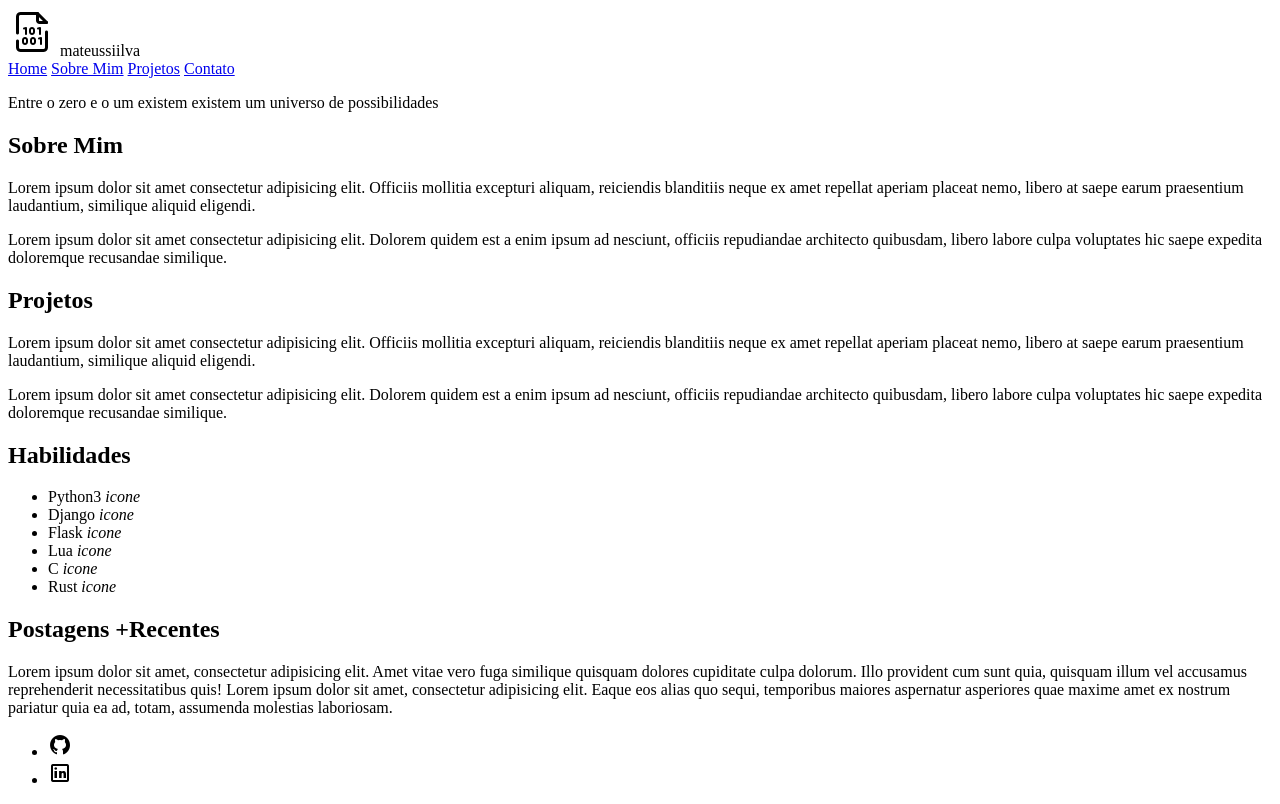
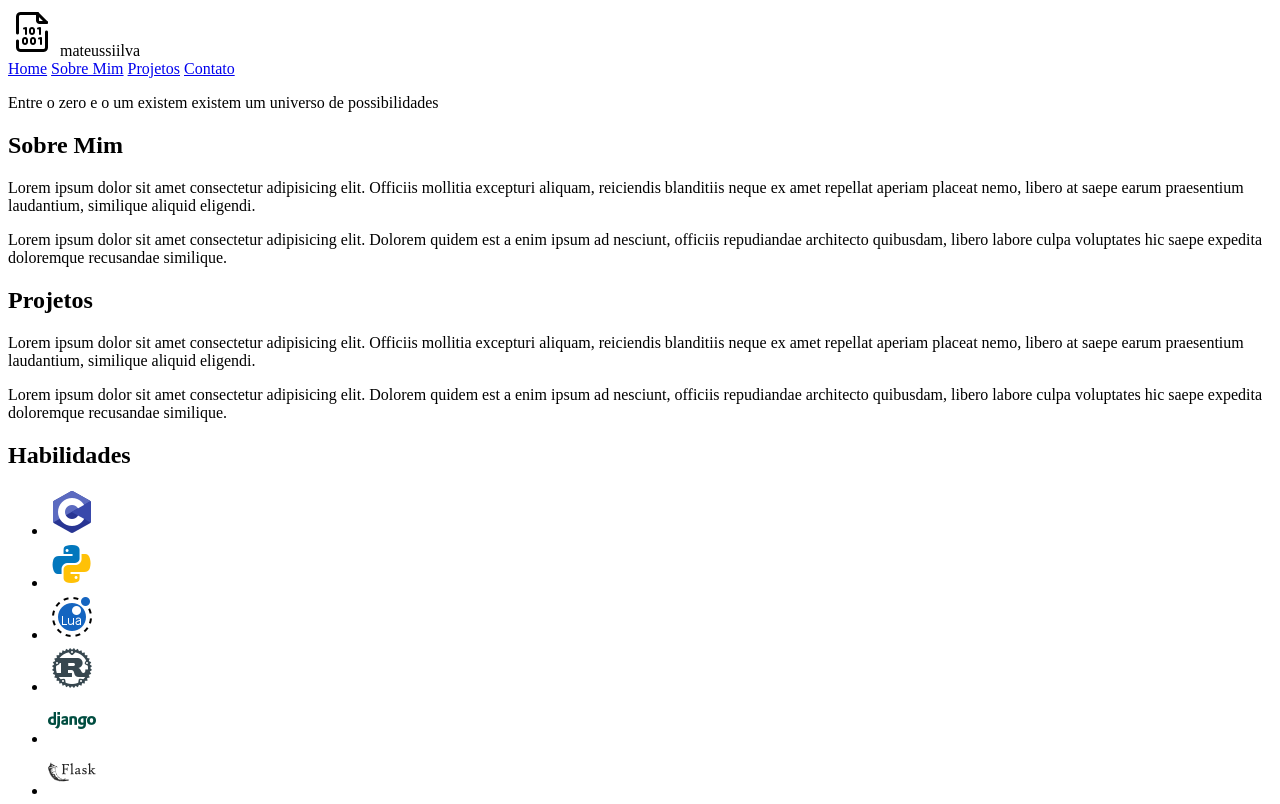
Before and after one commit to mateussiilva/portfolio, a plain HTML site: page index.html in a window 1280 px wide. Shown: the top 804 px of the page. Drawn offline with Linux system fonts and the light colour scheme.

Commit message:
Icones adicionados

```diff
--- a/index.html
+++ b/index.html
@@ -35,6 +35,10 @@
         </section>
         <section id="projetos">
             <h1>Projetos </h1>
+            <section>
+                <figure>
+                </figure>
+            </section>
             <p>Lorem ipsum dolor sit amet consectetur adipisicing elit. Officiis mollitia excepturi aliquam, reiciendis
                 blanditiis neque ex amet repellat aperiam placeat nemo, libero at saepe earum praesentium laudantium,
                 similique aliquid eligendi.</p>
@@ -45,12 +49,12 @@
         <section id="habilidades">
             <h1>Habilidades</h1>
             <ul>
-                <li>Python3 <i>icone</i> </li>
-                <li>Django <i>icone</i> </li>
-                <li>Flask <i>icone</i> </li>
-                <li>Lua <i>icone</i> </li>
-                <li>C <i>icone</i> </li>
-                <li>Rust <i>icone</i> </li>
+                <li><img src="assets/imgs/icons8-c-48.png" alt="Icone C"></li>
+                <li><img src="assets/imgs/icons8-python-48.png" alt="Icone Python"></li>
+                <li><img src="assets/imgs/icons8-linguagem-lua-48.png" alt="Icone Lua"></li>
+                <li><img src="assets/imgs/icons8-linguagem-de-programação-ferrugem-48.png" alt="Icone Rust"></li>
+                <li><img src="assets/imgs/icons8-django-48.png" alt="Icone Django"></li>
+                <li><img src="assets/imgs/icons8-frasco-48.png" alt="Icone Flask"></li>
             </ul>
         </section>
         <section>
```
Also changed, not shown: assets/imgs/icons8-c-48.png (added), assets/imgs/icons8-django-48.png (added), assets/imgs/icons8-frasco-48.png (added), assets/imgs/icons8-linguagem-de-programação-ferrugem-48.png (added), assets/imgs/icons8-linguagem-lua-48.png (added), assets/imgs/icons8-python-48.png (added).
